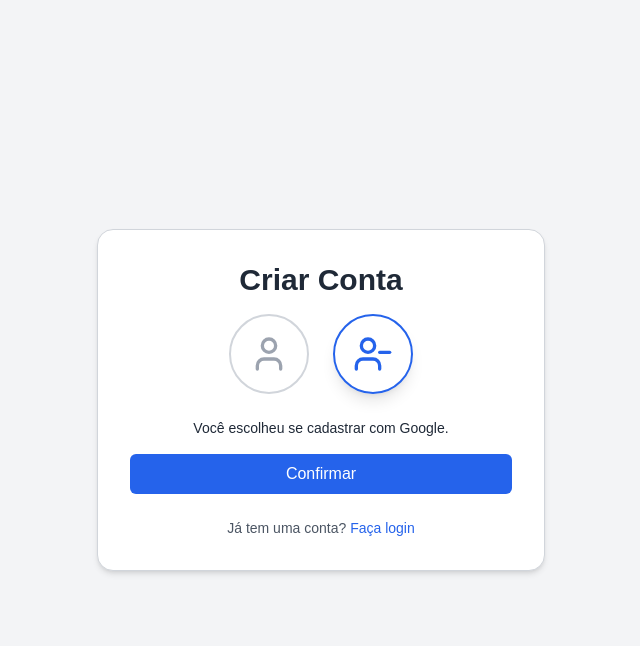
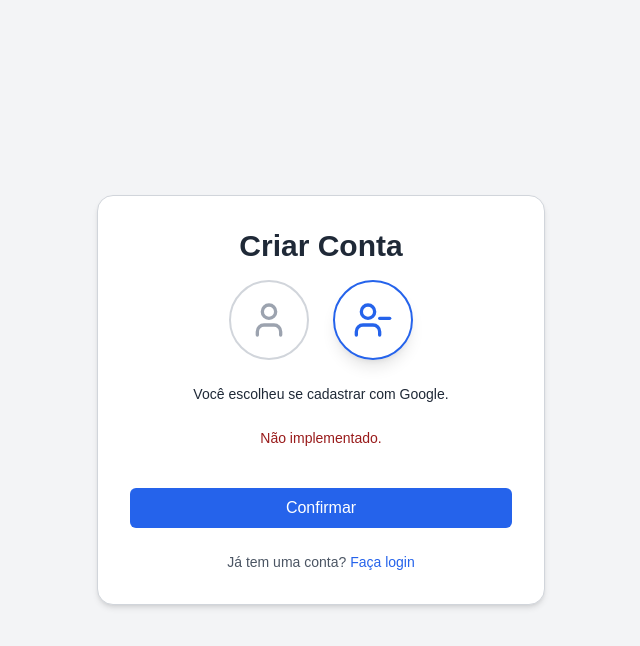
Before and after one commit to viitorgonzalez/alvarapp, a Next.js app: page /auth/sign-up in a window 1280 px wide. Both pictures are taken after a click on the button 692 px from the left and 170 px from the top of the page. Shown: the top 646 px of the page, without its empty margins (319-959 px from the left). Built offline with nearby package versions, Linux system fonts and the light colour scheme.

Commit message:
refactor: src\app\auth\sign-up\page.tsx

```diff
--- a/src/app/auth/sign-up/page.tsx
+++ b/src/app/auth/sign-up/page.tsx
@@ -107,6 +107,7 @@ export default function SignUp() {
           ) : (
             <div className="text-center">
               <p className="text-sm text-gray-800">Você escolheu se cadastrar com Google.</p>
+              <p className="text-sm text-red-800 p-6">Não implementado.</p>
               <button
                 type="button"
                 onClick={() => alert('Cadastro com Google ainda não implementado')}
```
